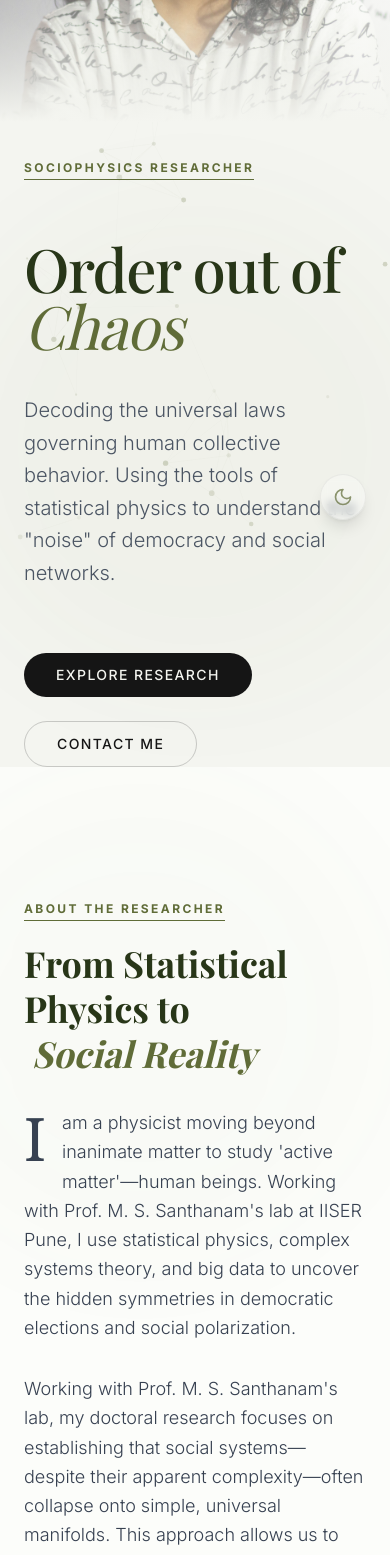
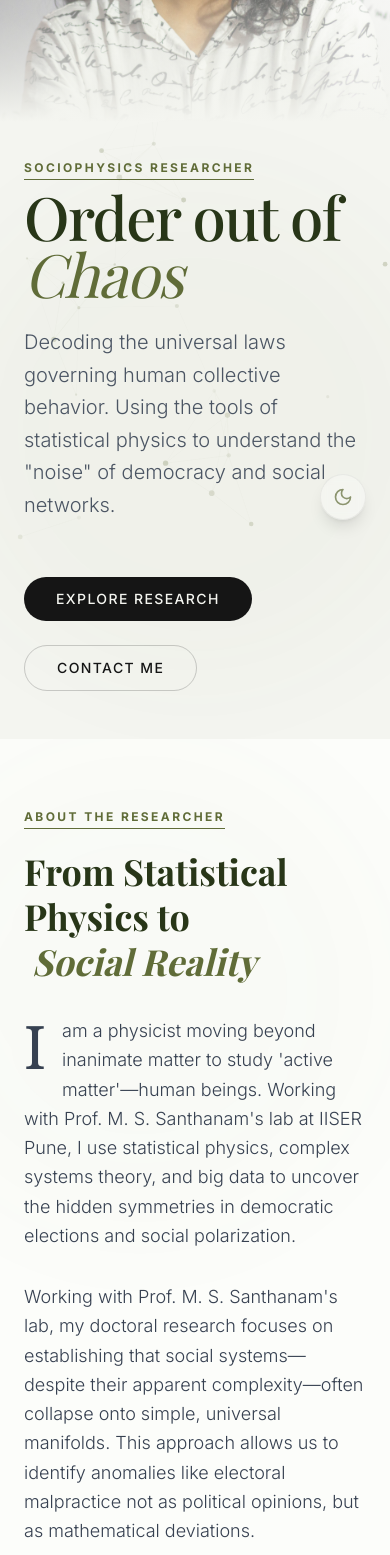
Before and after one commit to ritams/ritams.github.io, a React (Vite) app: page / in a window 390 px wide. Shown: the part 300-1855 px from the top of the page. Built offline with nearby package versions, Linux system fonts and the light colour scheme.

Commit message:
refactor: Adjust responsive vertical padding for sections and footer, and refine content block spacing.

```diff
--- a/src/App.jsx
+++ b/src/App.jsx
@@ -309,7 +309,7 @@ const Hero = ({ isDark }) => {
             <div className="md:absolute md:inset-0 pointer-events-none">
                 <div className="max-w-7xl mx-auto px-6 xl:px-0 h-full flex items-center">
                     {/* Left: Content Wrapper */}
-                    <div className="w-full md:w-1/2 lg:w-[55%] pointer-events-auto pt-8 md:pt-0 z-10 relative">
+                    <div className="w-full md:w-1/2 lg:w-[55%] pointer-events-auto pt-8 md:pt-0 z-10 relative pb-12 md:pb-0">
                         {/* Background Glow */}
                         <div className={`absolute top-1/2 left-1/2 -translate-x-1/2 -translate-y-1/2 w-[500px] h-[500px] rounded-full blur-3xl opacity-30 pointer-events-none ${isDark ? 'bg-[#606c38]/20' : 'bg-[#606c38]/10'}`} />
 
@@ -317,16 +317,16 @@ const Hero = ({ isDark }) => {
                             initial={{ opacity: 0, y: 30 }}
                             animate={{ opacity: 1, y: 0 }}
                             transition={{ duration: 1, ease: "easeOut" }}
-                            className="space-y-10 max-w-2xl relative"
+                            className="max-w-2xl relative"
                         >
-                            <div className={`text-xs font-bold tracking-[0.2em] uppercase mb-6 inline-block ${isDark
+                            <div className={`text-xs font-bold tracking-[0.2em] uppercase mb-3 inline-block ${isDark
                                 ? 'text-[#a3b18a]'
                                 : 'text-[#606c38]'
                                 }`}>
                                 <span className="border-b border-current pb-1">Sociophysics Researcher</span>
                             </div>
 
-                            <h1 className={`text-6xl md:text-8xl font-serif font-medium leading-[0.95] tracking-tight ${isDark ? 'text-white' : 'text-[#283618]'
+                            <h1 className={`text-6xl md:text-8xl font-serif font-medium leading-[0.95] tracking-tight mb-6 ${isDark ? 'text-white' : 'text-[#283618]'
                                 }`}>
                                 Order out of <br />
                                 <span className={`italic font-light ${isDark ? 'text-[#606c38]' : 'text-[#606c38]'}`}>
@@ -334,7 +334,7 @@ const Hero = ({ isDark }) => {
                                 </span>
                             </h1>
 
-                            <p className={`text-xl md:text-2xl leading-relaxed font-light max-w-lg ${isDark ? 'text-gray-300' : 'text-gray-600'
+                            <p className={`text-xl md:text-2xl leading-relaxed font-light max-w-lg mb-8 ${isDark ? 'text-gray-300' : 'text-gray-600'
                                 }`}>
                                 {DATA.tagline} Using the tools of statistical physics to understand the "noise" of democracy and social networks.
                             </p>
@@ -369,7 +369,7 @@ const Hero = ({ isDark }) => {
 
 const About = ({ isDark }) => {
     return (
-        <section id="about" className={`py-32 px-6 relative overflow-hidden ${isDark ? 'bg-[#1e1e1e]' : 'bg-[#fcfdfa]'}`}>
+        <section id="about" className={`py-16 md:py-32 px-6 relative overflow-hidden ${isDark ? 'bg-[#1e1e1e]' : 'bg-[#fcfdfa]'}`}>
             {/* Subtle background element */}
             <div className={`absolute top-0 right-0 w-[500px] h-[500px] rounded-full blur-3xl opacity-20 pointer-events-none ${isDark ? 'bg-[#606c38]/20' : 'bg-[#606c38]/10'}`} />
 
@@ -417,7 +417,7 @@ const About = ({ isDark }) => {
 
 const Research = ({ isDark }) => {
     return (
-        <section id="research" className="py-32 px-6 relative z-10">
+        <section id="research" className="py-16 md:py-32 px-6 relative z-10">
             <div className="max-w-7xl mx-auto">
                 <div className="text-left md:text-center mb-20">
                     <h2 className={`text-xs font-bold tracking-[0.2em] uppercase mb-6 inline-block ${isDark ? 'text-[#a3b18a]' : 'text-[#606c38]'}`}>
@@ -487,7 +487,7 @@ const Research = ({ isDark }) => {
 
 const Publications = ({ isDark }) => {
     return (
-        <section id="publications" className={`py-32 px-6 ${isDark ? 'bg-[#1e1e1e]' : 'bg-[#fcfdfa]'}`}>
+        <section id="publications" className={`py-16 md:py-32 px-6 ${isDark ? 'bg-[#1e1e1e]' : 'bg-[#fcfdfa]'}`}>
             <div className="max-w-7xl mx-auto">
                 <div className="mb-16 flex items-end justify-between border-b border-[#606c38]/20 pb-8">
                     <div>
@@ -595,7 +595,7 @@ const Footer = ({ isDark }) => {
     ];
 
     return (
-        <footer id="contact" className={`relative py-32 px-6 overflow-hidden ${isDark ? 'bg-[#151515] text-[#f4f5f0]' : 'bg-[#f4f5f0] text-[#1a1a1a]'}`}>
+        <footer id="contact" className={`relative py-16 md:py-32 px-6 overflow-hidden ${isDark ? 'bg-[#151515] text-[#f4f5f0]' : 'bg-[#f4f5f0] text-[#1a1a1a]'}`}>
             {/* Decorative Background */}
             <div className={`absolute inset-0 opacity-50 pointer-events-none ${isDark
                 ? 'bg-[radial-gradient(circle_at_50%_100%,rgba(96,108,56,0.15),transparent_50%)]'
```
